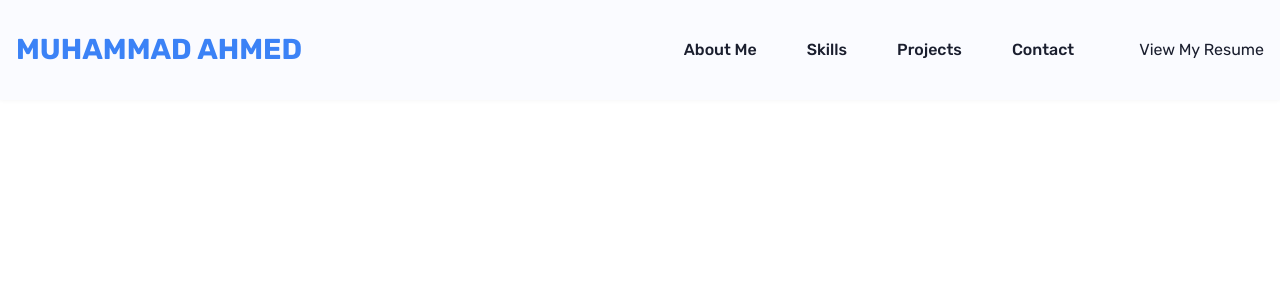
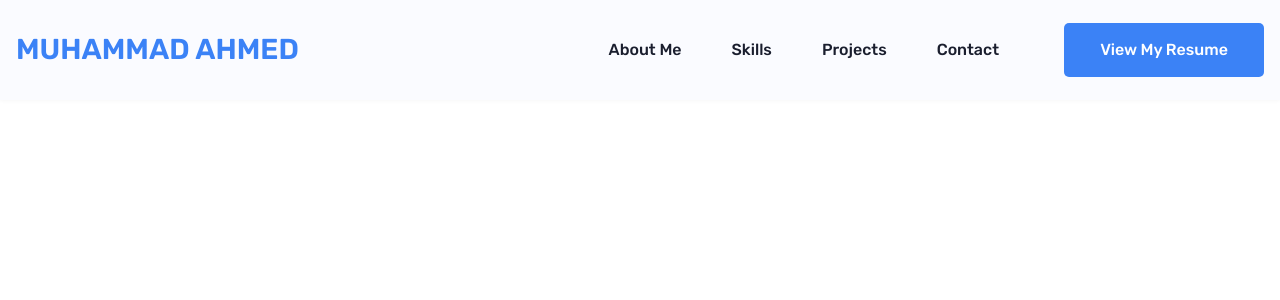
Before and after one commit to Muhammad-Ahmed-GH/My_Personal_Portfolio_Website, a React (Vite) app: page / in a window 1280 px wide. Shown: the top 300 px of the page. Built offline with nearby package versions, Linux system fonts and the light colour scheme.

Commit message:
refactor: finalize header and resume button

```diff
--- a/src/components/Header.tsx
+++ b/src/components/Header.tsx
@@ -1,34 +1,3 @@
-/*
-  <header>
-    <div class="container">
-      <h1 class="logo">
-        <a href="#main">muhammad ahmed</a>
-      </h1>
-
-      <nav>
-        <div class="links">
-          <div class="bars">
-            <span></span>
-            <span></span>
-            <span></span>
-          </div>
-          <ul>
-          </ul>
-        </div>
-        <a
-          href="#"
-          class="main-btn resume-link"
-          target="_blank"
-          rel="noopener"
-          >View My Resume</a
-        >
-      </nav>
-    </div>
-  </header>
-
-
-*/
-
 import { useState } from "react";
 import { resumeLink } from "../data/links";
 import BurgerButton from "./BurgerButton";
@@ -45,10 +14,18 @@ export default function Header() {
         </h1>
         <nav className="flex items-center gap-[20px] xl:gap-[50px]">
           <div>
-            <BurgerButton isMenuOpen={isMenuOpen} setIsMenuOpen={setIsMenuOpen} />
+            <BurgerButton
+              isMenuOpen={isMenuOpen}
+              setIsMenuOpen={setIsMenuOpen}
+            />
             <HeaderLinks isMenuOpen={isMenuOpen} />
           </div>
-          <a href={resumeLink} target="_blank" rel="noopener">
+          <a
+            className="hidden px-[25px] py-[18px] w-[200px] rounded-[var(--spacing-border-r)] relative z-0 font-medium text-center capitalize text-white bg-primary overflow-hidden lg:block before:absolute before:top-0 before:bottom-0 before:left-0 before:w-0 before:-z-1 before:bg-primary-dark before:transition-[width] before:ease-[cubic-bezier(0.47,1.8,0.17,0.53)] before:duration-700 hover:before:w-full "
+            href={resumeLink}
+            target="_blank"
+            rel="noopener"
+          >
             View My Resume
           </a>
         </nav>
--- a/src/index.css
+++ b/src/index.css
@@ -5,7 +5,7 @@
     @apply font-rubik;
   }
   html {
-    @apply scroll-smooth;
+    @apply scroll-smooth leading-[1.15];
   }
   html[lang="ar"] {
     @apply [direction:rtl];
@@ -135,6 +135,20 @@
 
 @font-face {
   font-family: Rubik;
+  src: url("./assets/fonts/Rubik/static/Rubik-SemiBold.ttf") format("truetype");
+  font-weight: 600;
+  font-style: normal;
+}
+
+@font-face {
+  font-family: Rubik;
+  src: url("./assets/fonts/Rubik/static/Rubik-SemiBoldItalic.ttf") format("truetype");
+  font-weight: 600;
+  font-style: italic;
+}
+
+@font-face {
+  font-family: Rubik;
   src: url("./assets/fonts/Rubik/static/Rubik-Bold.ttf") format("truetype");
   font-weight: 700;
   font-style: normal;
```
